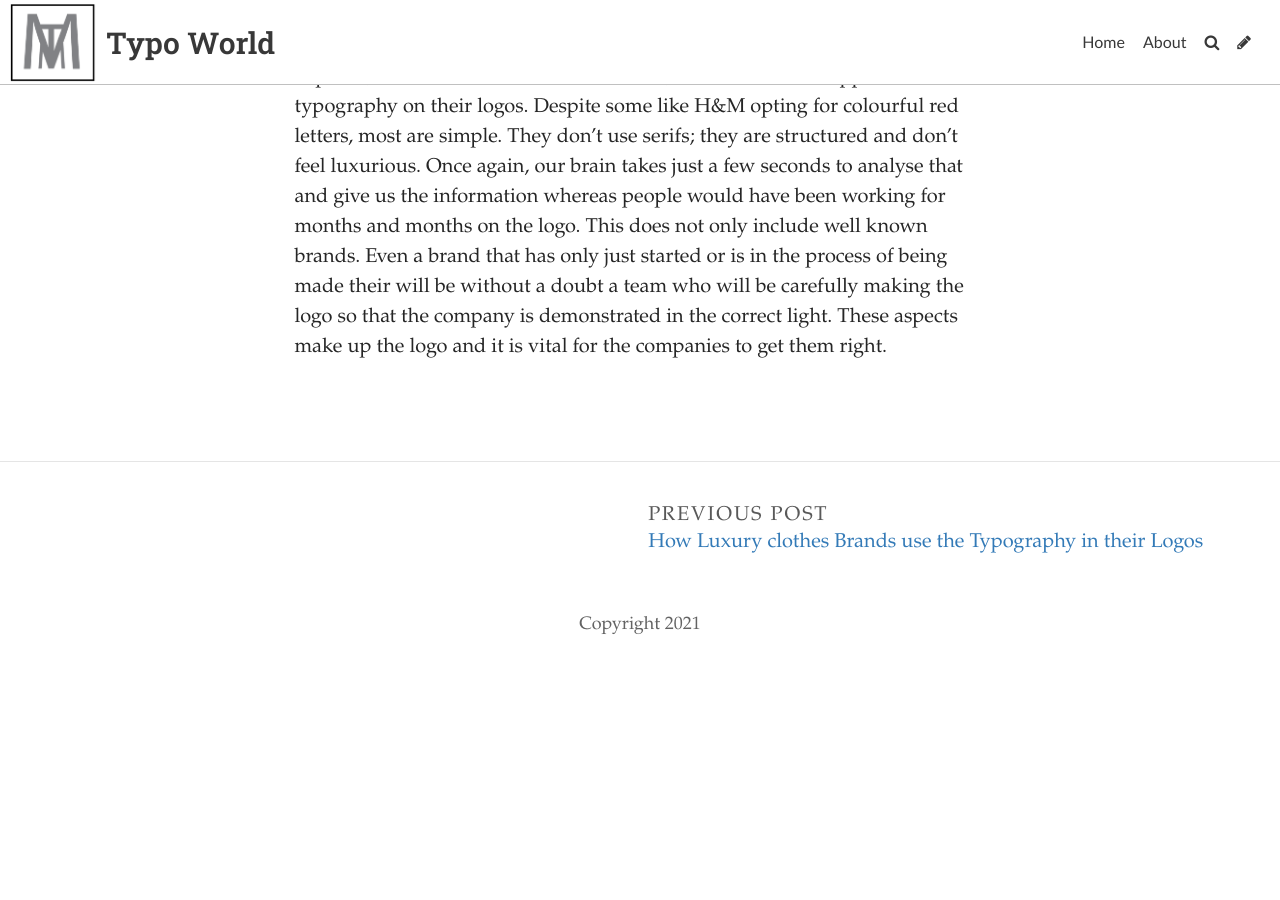
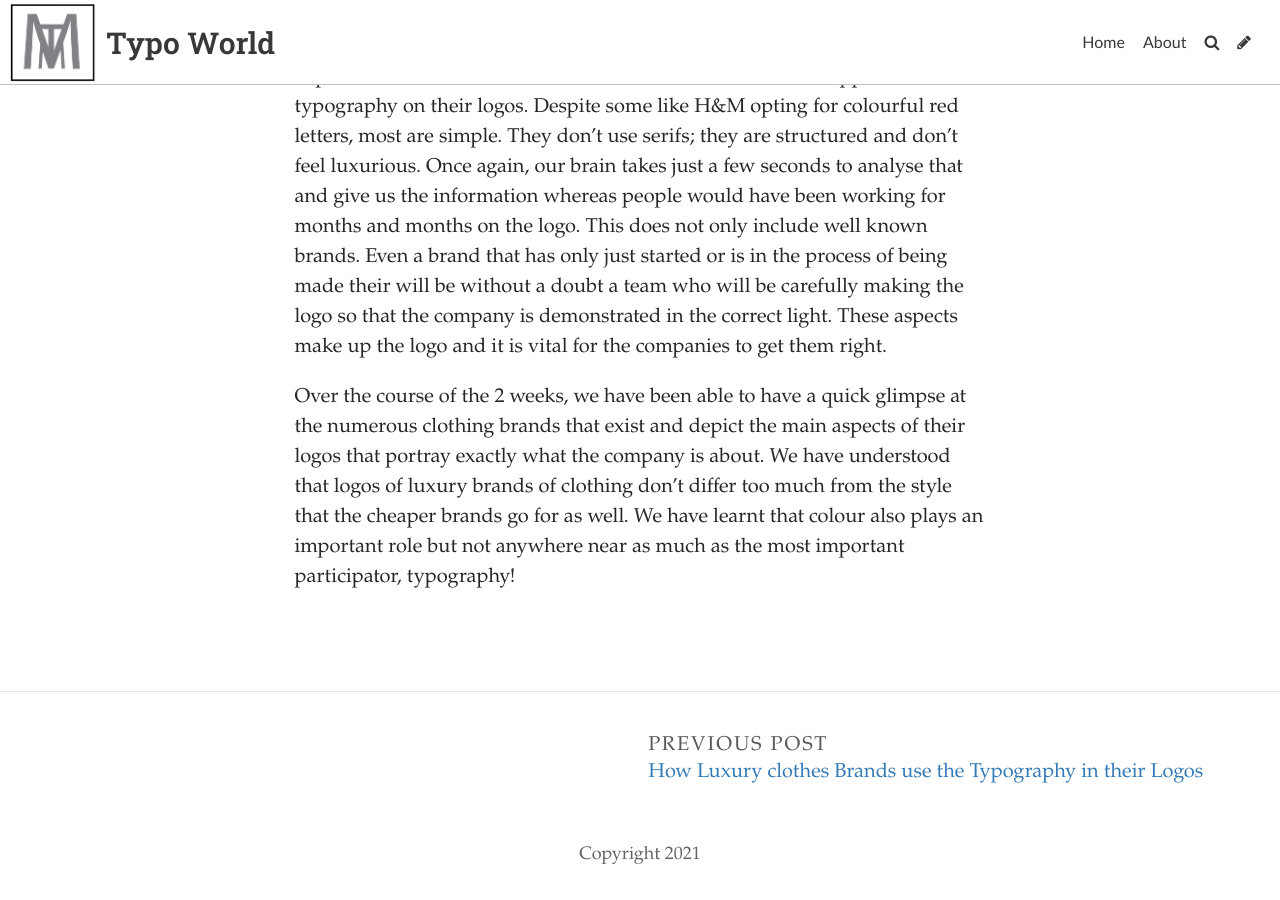
Before and after one commit to IvanTitov9/TypoWebsite, a Jekyll site: the page built from _posts/2021-10-11-how-cheap-brands-represent-themselves-through-typography.md, in a window 1280 px wide and 900 px high, scrolled down 1308 px. Built offline with Jekyll 4.4.1, drawn with Linux system fonts in a browser that asks for light colours; some web fonts are replaced; before the commit the page ends 1978 px from its top, so only the background shows below that.

Commit message:
Update Post “2021-10-11-how-cheap-brands-represent-themselves-through-typography”

```diff
--- a/_posts/2021-10-11-how-cheap-brands-represent-themselves-through-typography.md
+++ b/_posts/2021-10-11-how-cheap-brands-represent-themselves-through-typography.md
@@ -14,5 +14,6 @@ All more affordable companies tend to use more bold colours, for instance, Nike
 
 ![H&M](../uploads/sei-ha-znks2nwc-unsplash.jpg)
 
+Topman, H&M and Boohoo to name a few, all have a similar approach to the typography on their logos. Despite some like H&M opting for colourful red letters, most are simple. They don’t use serifs; they are structured and don’t feel luxurious. Once again, our brain takes just a few seconds to analyse that and give us the information whereas people would have been working for months and months on the logo. This does not only include well known brands. Even a brand that has only just started or is in the process of being made their will be without a doubt a team who will be carefully making the logo so that the company is demonstrated in the correct light. These aspects make up the logo and it is vital for the companies to get them right.
 
-Topman, H&M and Boohoo to name a few, all have a similar approach to the typography on their logos. Despite some like H&M opting for colourful red letters, most are simple. They don’t use serifs; they are structured and don’t feel luxurious. Once again, our brain takes just a few seconds to analyse that and give us the information whereas people would have been working for months and months on the logo. This does not only include well known brands. Even a brand that has only just started or is in the process of being made their will be without a doubt a team who will be carefully making the logo so that the company is demonstrated in the correct light. These aspects make up the logo and it is vital for the companies to get them right.
+Over the course of the 2 weeks, we have been able to have a quick glimpse at the numerous clothing brands that exist and depict the main aspects of their logos that portray exactly what the company is about. We have understood that logos of luxury brands of clothing don’t differ too much from the style that the cheaper brands go for as well. We have learnt that colour also plays an important role but not anywhere near as much as the most important participator, typography!
```
